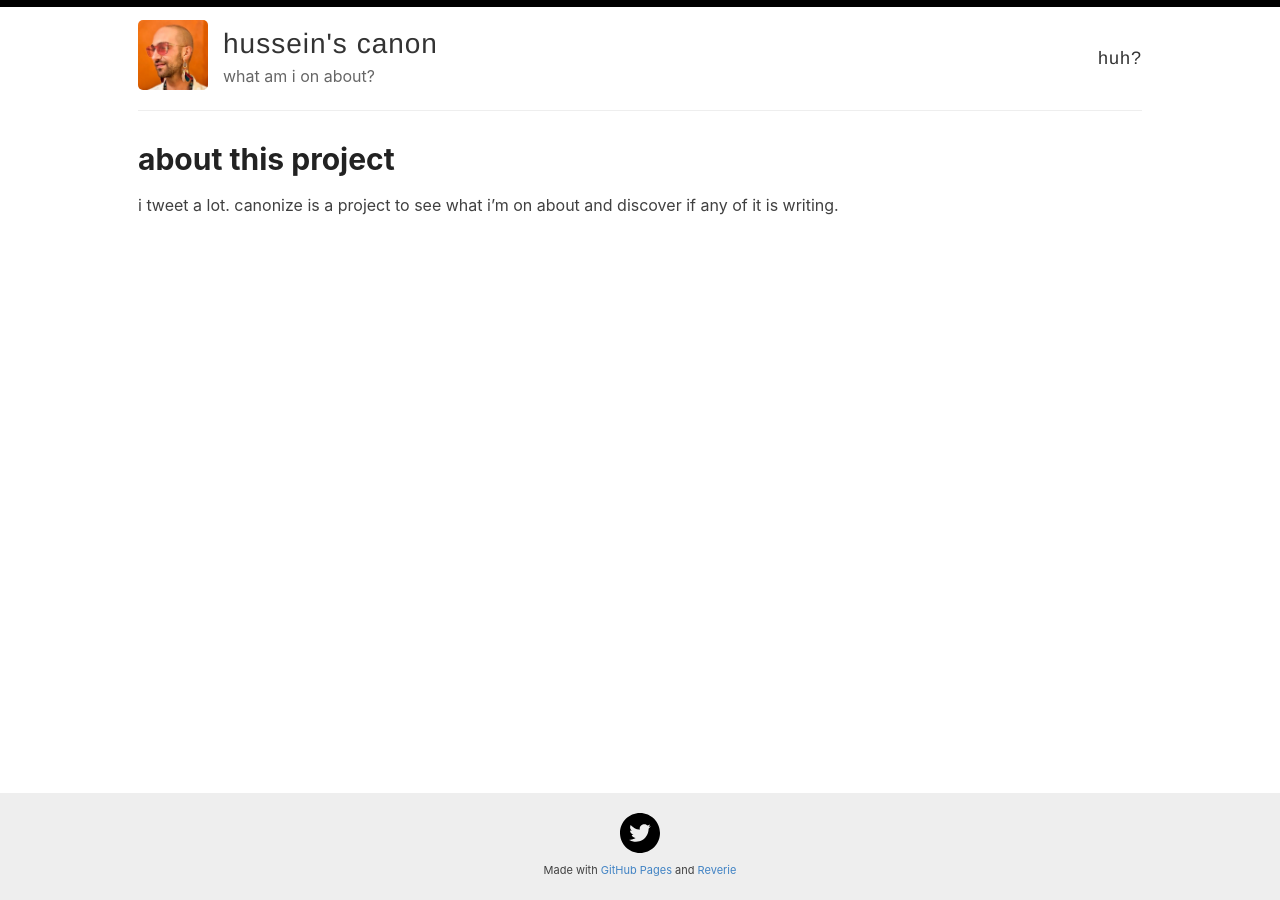
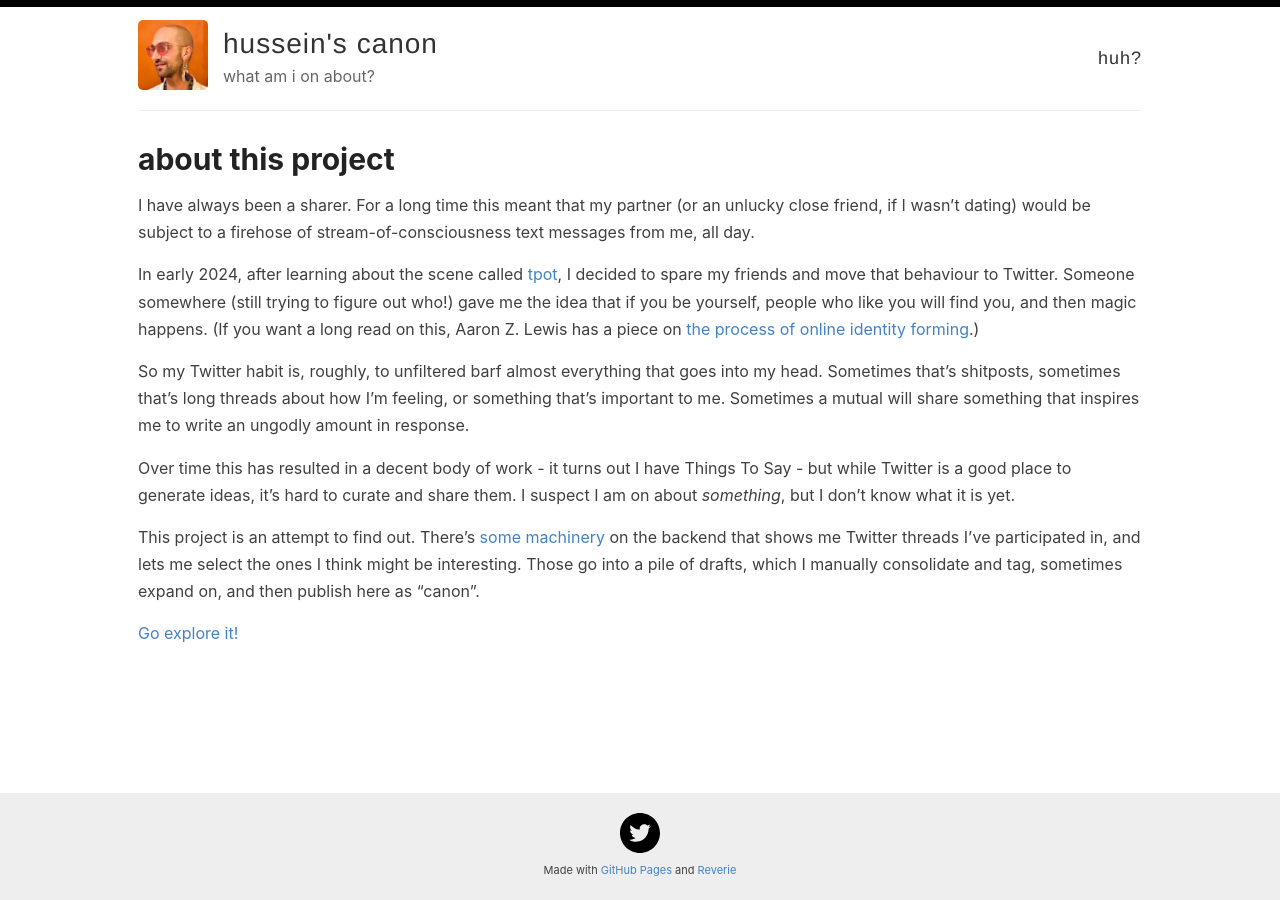
Before and after one commit to helgridly/canonize, a Jekyll site: the page built from _pages/about.md, in a window 1280 px wide. Built offline with Jekyll 4.4.1, drawn with Linux system fonts in a browser that asks for light colours.

Commit message:
write about page

```diff
--- a/_pages/about.md
+++ b/_pages/about.md
@@ -4,4 +4,14 @@
 permalink: /about/
 ---
 
-i tweet a lot. canonize is a project to see what i'm on about and discover if any of it is writing.
+I have always been a sharer. For a long time this meant that my partner (or an unlucky close friend, if I wasn't dating) would be subject to a firehose of stream-of-consciousness text messages from me, all day.
+
+In early 2024, after learning about the scene called [tpot](https://itsallme.substack.com/p/17d914f9-8f2c-4303-8543-78a3dfe5f15e?s=w), I decided to spare my friends and move that behaviour to Twitter. Someone somewhere (still trying to figure out who!) gave me the idea that if you be yourself, people who like you will find you, and then magic happens. (If you want a long read on this, Aaron Z. Lewis has a piece on [the process of online identity forming](https://www.ribbonfarm.com/2020/01/23/being-your-selves-identity-rd-on-alt-twitter/).)
+
+So my Twitter habit is, roughly, to unfiltered barf almost everything that goes into my head. Sometimes that's shitposts, sometimes that's long threads about how I'm feeling, or something that's important to me. Sometimes a mutual will share something that inspires me to write an ungodly amount in response.
+
+Over time this has resulted in a decent body of work - it turns out I have Things To Say - but while Twitter is a good place to generate ideas, it's hard to curate and share them. I suspect I am on about _something_, but I don't know what it is yet.
+
+This project is an attempt to find out. There's [some machinery](https://github.com/helgridly/canonize) on the backend that shows me Twitter threads I've participated in, and lets me select the ones I think might be interesting. Those go into a pile of drafts, which I manually consolidate and tag, sometimes expand on, and then publish here as "canon".
+
+[Go explore it!](..)
```
